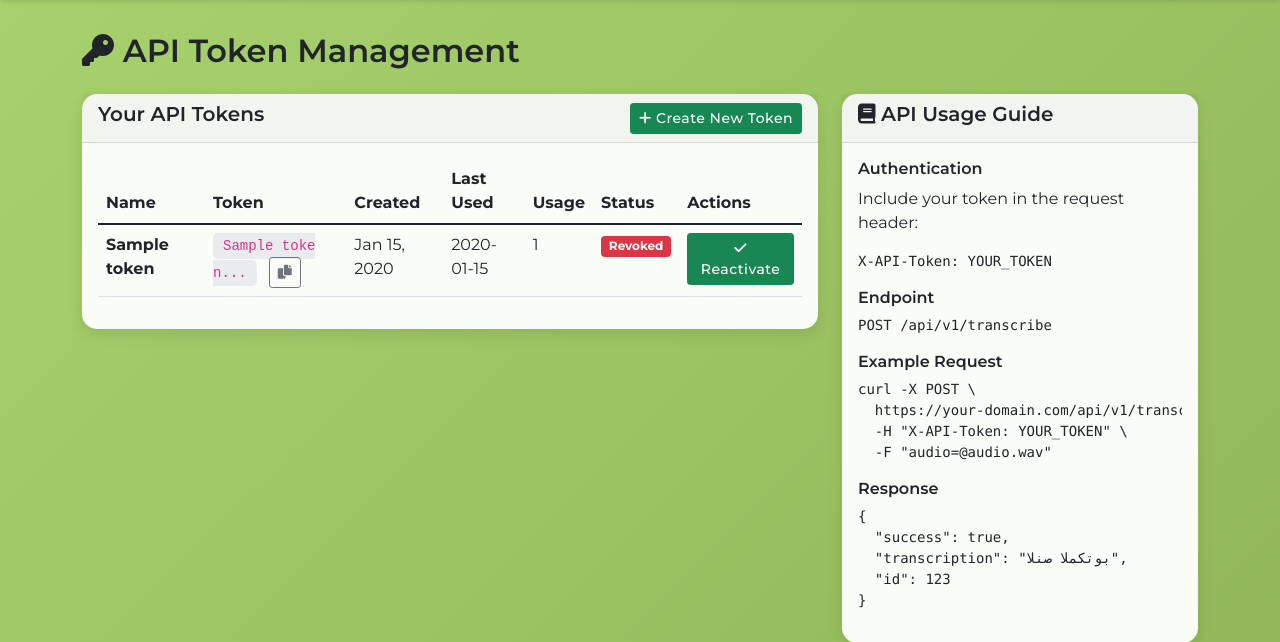
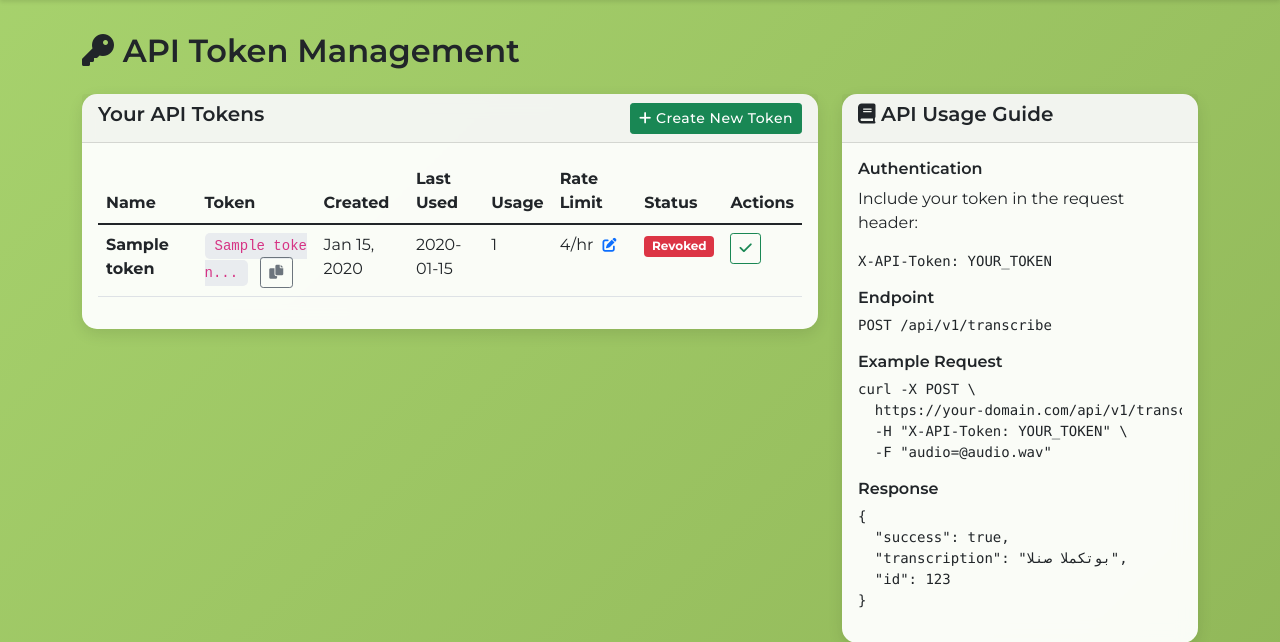
Before and after one commit to stntr660/zonemation-darija-dashboard, a Flask app: template templates/tokens.html in a window 1280 px wide. Shown: the part 60-702 px from the top of the page. Run offline with Flask 3, Linux system fonts and the light colour scheme; the template is opened without the code that fills it: most values are stand-ins (such as "Sample title", 1, 10 or a date in 2020).

Commit message:
feat: add rate limit editing and token reactivation features
- Add ability to edit rate limit for each API token (1-10000 req/hr)
- Add reactivate button for revoked tokens
- Show rate limit in tokens table with inline edit
- Add backend routes for /reactivate and /update-rate-limit
- Improve UI with button groups and better visual feedback
- Update rate limit display without page reload

Users can now:
1. Click edit icon next to rate limit to change it
2. Reactivate revoked tokens with one click
3. See and modify rate limits for better API control

```diff
--- a/templates/tokens.html
+++ b/templates/tokens.html
@@ -28,6 +28,7 @@
                                     <th>Created</th>
                                     <th>Last Used</th>
                                     <th>Usage</th>
+                                    <th>Rate Limit</th>
                                     <th>Status</th>
                                     <th>Actions</th>
                                 </tr>
@@ -53,6 +54,15 @@
                                     </td>
                                     <td>{{ token.usage_count }}</td>
                                     <td>
+                                        <div class="d-flex align-items-center">
+                                            <span id="rate-limit-{{ token.id }}">{{ token.rate_limit }}/hr</span>
+                                            <button class="btn btn-sm btn-link p-0 ms-2"
+                                                    onclick="editRateLimit({{ token.id }}, {{ token.rate_limit }})">
+                                                <i class="fas fa-edit"></i>
+                                            </button>
+                                        </div>
+                                    </td>
+                                    <td>
                                         {% if token.is_active %}
                                             <span class="badge bg-success">Active</span>
                                         {% else %}
@@ -60,17 +70,21 @@
                                         {% endif %}
                                     </td>
                                     <td>
-                                        {% if token.is_active %}
-                                            <button class="btn btn-sm btn-danger"
-                                                    onclick="revokeToken({{ token.id }})">
-                                                <i class="fas fa-ban"></i> Revoke
-                                            </button>
-                                        {% else %}
-                                            <button class="btn btn-sm btn-success"
-                                                    onclick="reactivateToken({{ token.id }})">
-                                                <i class="fas fa-check"></i> Reactivate
-                                            </button>
-                                        {% endif %}
+                                        <div class="btn-group btn-group-sm" role="group">
+                                            {% if token.is_active %}
+                                                <button class="btn btn-outline-danger"
+                                                        onclick="revokeToken({{ token.id }})"
+                                                        title="Revoke Token">
+                                                    <i class="fas fa-ban"></i>
+                                                </button>
+                                            {% else %}
+                                                <button class="btn btn-outline-success"
+                                                        onclick="reactivateToken({{ token.id }})"
+                                                        title="Reactivate Token">
+                                                    <i class="fas fa-check"></i>
+                                                </button>
+                                            {% endif %}
+                                        </div>
                                     </td>
                                 </tr>
                                 {% endfor %}
@@ -306,8 +320,69 @@ async function revokeToken(tokenId) {
 }
 
 async function reactivateToken(tokenId) {
-    alert('Token reactivation would be implemented here');
-    // In production, implement reactivation endpoint
+    if (!confirm('Are you sure you want to reactivate this token?')) {
+        return;
+    }
+
+    try {
+        const response = await fetch(`/tokens/${tokenId}/reactivate`, {
+            method: 'POST'
+        });
+
+        if (response.ok) {
+            location.reload();
+        } else {
+            const error = await response.json();
+            alert('Error reactivating token: ' + (error.error || 'Unknown error'));
+        }
+    } catch (error) {
+        alert('Error reactivating token: ' + error.message);
+    }
+}
+
+function editRateLimit(tokenId, currentLimit) {
+    const newLimit = prompt(`Enter new rate limit (requests per hour):\nCurrent: ${currentLimit}`, currentLimit);
+
+    if (newLimit === null || newLimit === '') {
+        return;
+    }
+
+    const limitValue = parseInt(newLimit);
+
+    if (isNaN(limitValue) || limitValue < 1 || limitValue > 10000) {
+        alert('Rate limit must be between 1 and 10000');
+        return;
+    }
+
+    updateRateLimit(tokenId, limitValue);
+}
+
+async function updateRateLimit(tokenId, newLimit) {
+    try {
+        const response = await fetch(`/tokens/${tokenId}/update-rate-limit`, {
+            method: 'POST',
+            headers: {'Content-Type': 'application/json'},
+            body: JSON.stringify({rate_limit: newLimit})
+        });
+
+        if (response.ok) {
+            const result = await response.json();
+            // Update the display without reloading
+            document.getElementById(`rate-limit-${tokenId}`).textContent = `${result.rate_limit}/hr`;
+
+            // Show success feedback
+            const span = document.getElementById(`rate-limit-${tokenId}`);
+            span.style.color = '#28a745';
+            setTimeout(() => {
+                span.style.color = '';
+            }, 2000);
+        } else {
+            const error = await response.json();
+            alert('Error updating rate limit: ' + (error.error || 'Unknown error'));
+        }
+    } catch (error) {
+        alert('Error updating rate limit: ' + error.message);
+    }
 }
 </script>
 {% endblock %}
```
Also changed, not shown: app_production.py (+43 -0 lines).
